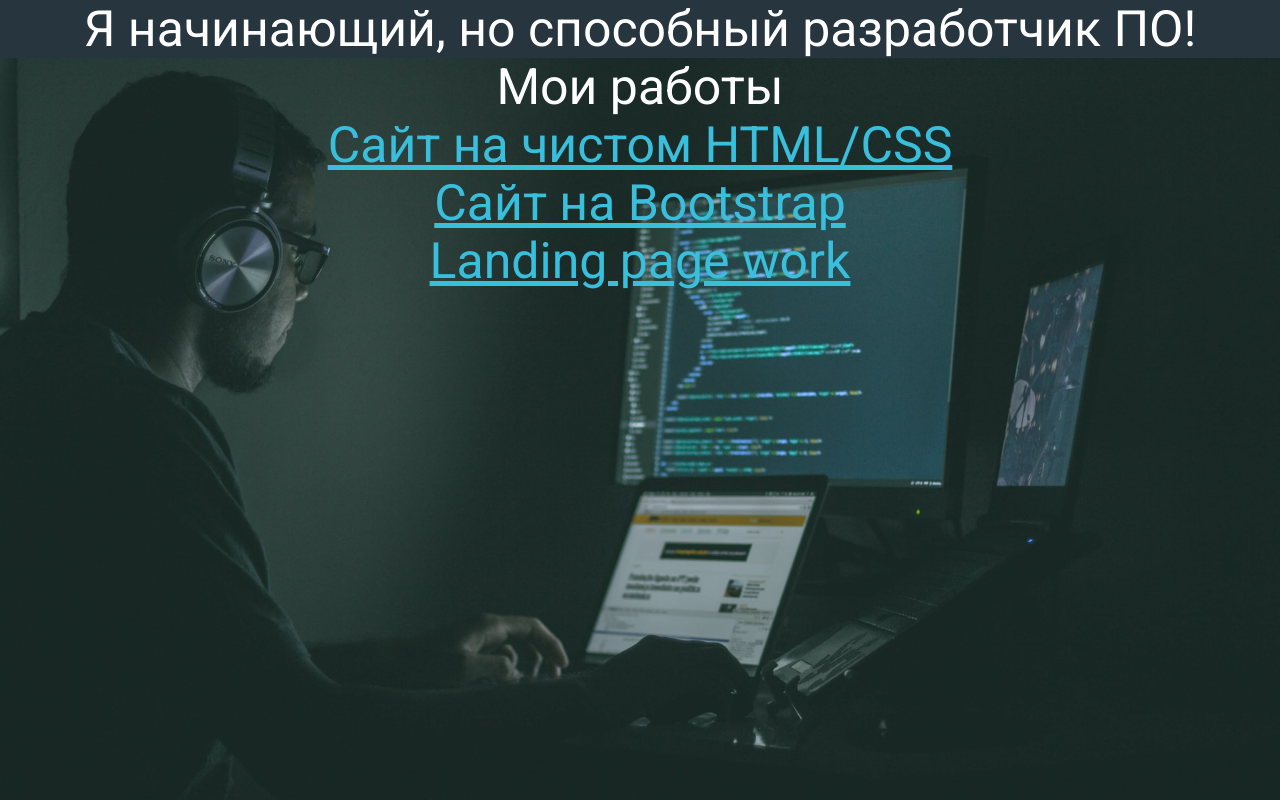
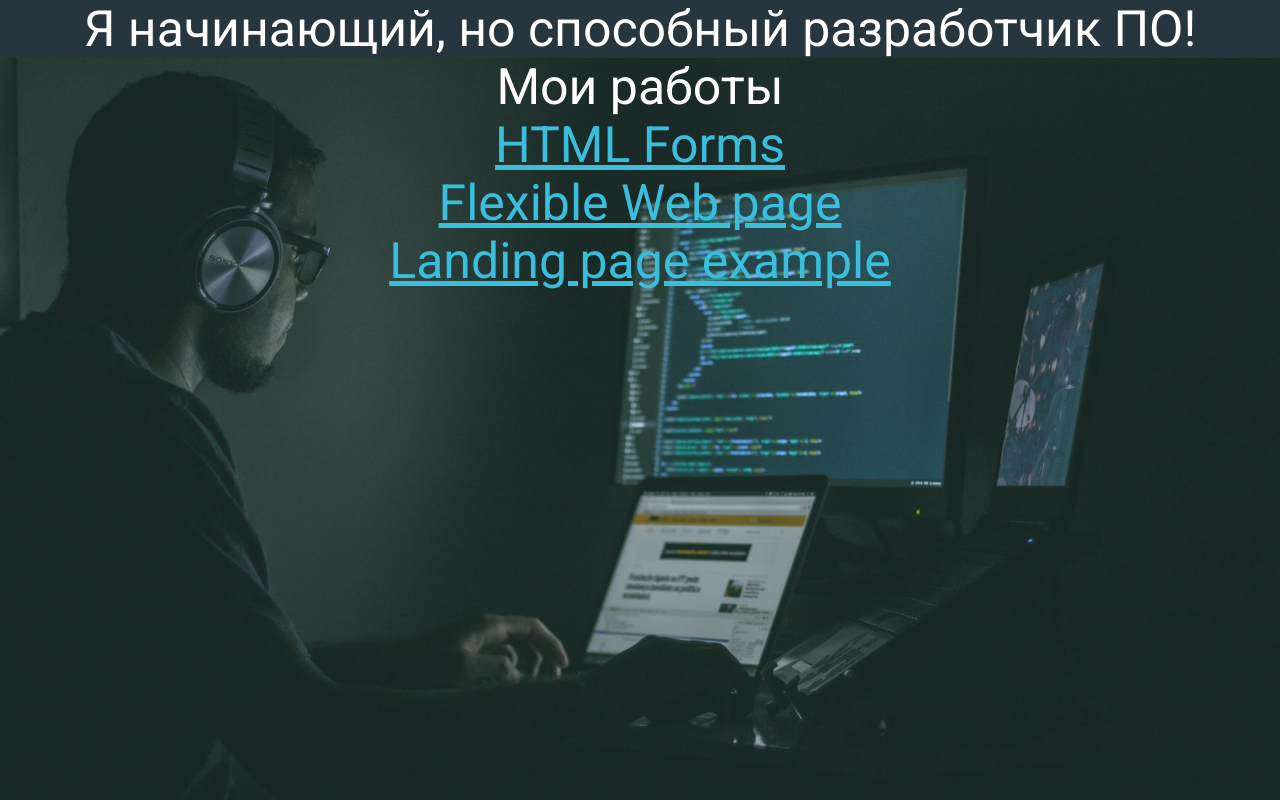
Before and after one commit to DaniilJKTV24/DaniilJKTV24.github.io, a plain HTML site: page index.html in a window 1280 px wide. Shown: the top 800 px of the page. Drawn offline with Linux system fonts and the light colour scheme.

Commit message:
Portfolio

```diff
--- a/index.html
+++ b/index.html
@@ -15,11 +15,11 @@
     <div class="container">
     	Мои работы
     	<div class="my_projects">
-    		<a href="3/index.html">Сайт на чистом HTML/CSS</a>
+    		<a href="3/index.html">HTML Forms</a>
     	<br>
-    		<a href="2/index.html">Сайт на Bootstrap</a>
+    		<a href="2/index.html">Flexible Web page</a>
 		<br>
-    		<a href="1/index.html">Landing page work</a>
+    		<a href="1/index.html">Landing page example</a>
     	</div>
     </div>
     <footer>
```
